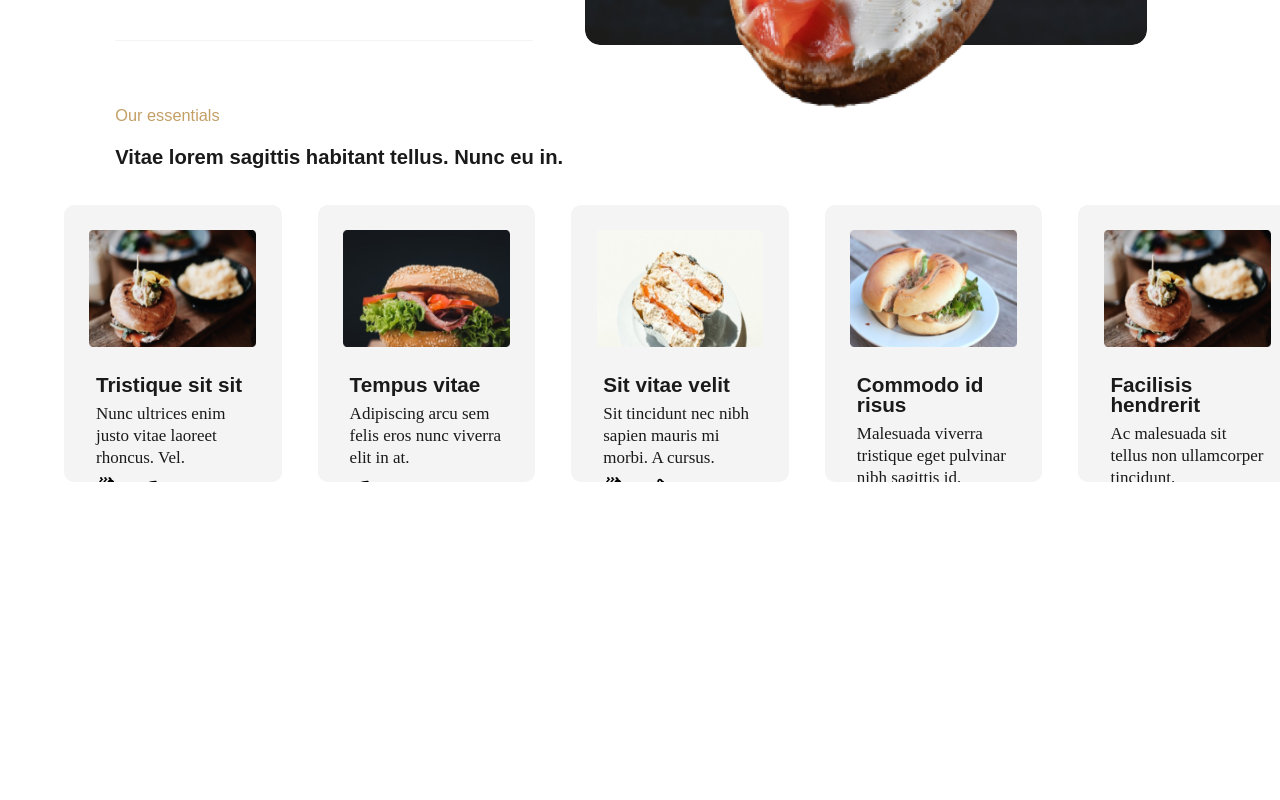
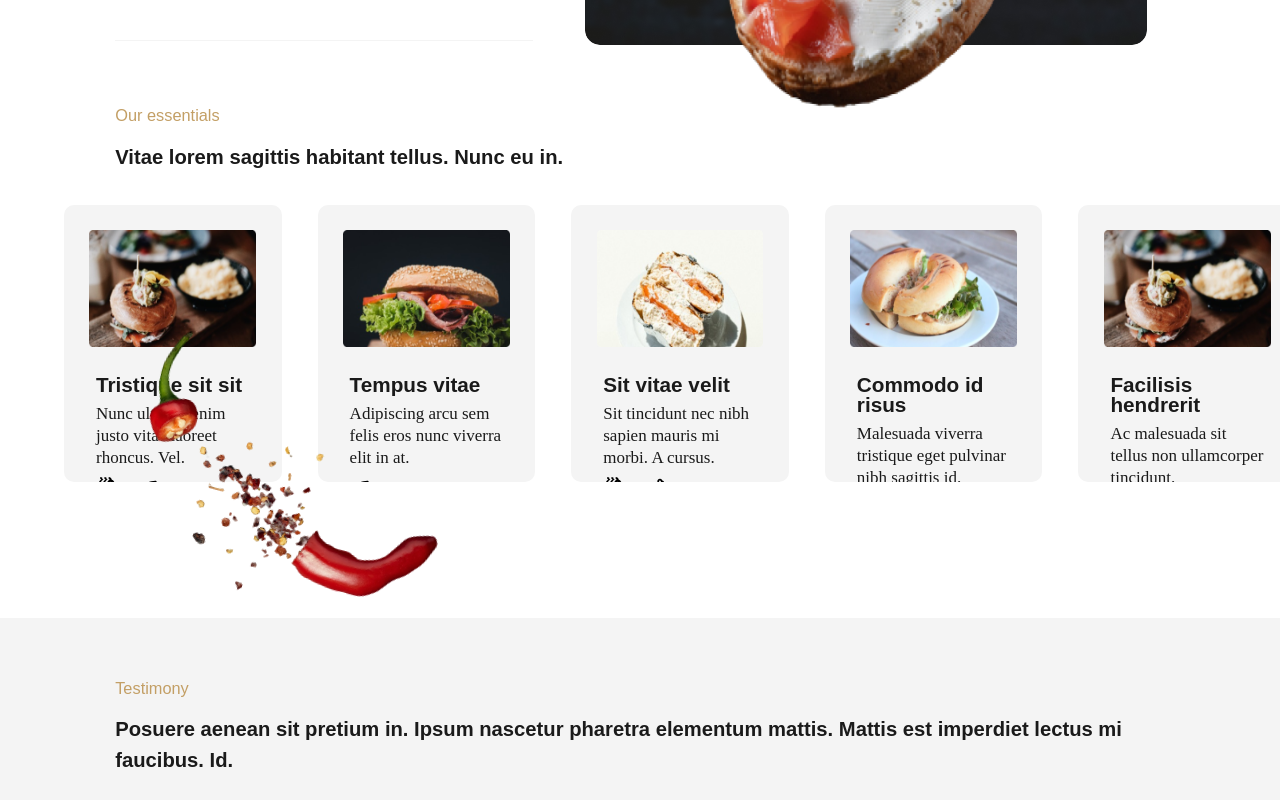
Before and after one commit to Tuvedunyel/bagel-and-co, a website built with Vite: page index.html in a window 1280 px wide. Shown: the part 685-1485 px from the top of the page. Before the commit the page ends 1303 px from the top, so only its background shows below. Built offline with nearby package versions, Linux system fonts and the light colour scheme; files whose address does not match are found by name.

Commit message:
testimony start

```diff
--- a/index.html
+++ b/index.html
@@ -162,6 +162,15 @@
           </li>
         </ul>
       </section>
+      <section id="testimony">
+        <img src="/piment.png" alt="Un piment rouge éclaté" class="piment">
+        <div class="container">
+          <h3>Testimony</h3>
+          <h2>
+            Posuere aenean sit pretium in. Ipsum nascetur pharetra elementum mattis. Mattis est imperdiet lectus mi faucibus. Id.
+          </h2>
+        </div>
+      </section>
     </main>
     <script type="module" src="/src/main.ts"></script>
   </body>
--- a/src/sass/components/_essentials.scss
+++ b/src/sass/components/_essentials.scss
@@ -2,6 +2,7 @@
   margin-bottom: 13.6rem;
   width: 100%;
   overflow: hidden;
+
   h2 {
     margin-top: 1.4rem;
     color: var(--darker);
@@ -21,7 +22,7 @@
     gap: 3.6rem;
     list-style: none;
     overflow: hidden;
-    max-width: min(95%, 1500px);
+    max-width: min(95%, 1520px);
     margin-right: 0;
     margin-left: auto;
   }
--- a/src/sass/components/_index.scss
+++ b/src/sass/components/_index.scss
@@ -1,3 +1,4 @@
 @forward "header";
 @forward "about";
 @forward "essentials";
+@forward "testimony";
--- /dev/null
+++ b/src/sass/components/_testimony.scss
@@ -0,0 +1,19 @@
+#testimony {
+  background: var(--light-gray);
+  position: relative;
+  padding-block: 5.8rem 2.5rem;
+  width: 100%;
+
+  .piment {
+    position: absolute;
+    top: -45rem;
+    left: 10rem;
+  }
+
+  h2 {
+    margin-top: 1.4rem;
+    color: var(--darker);
+    font-family: "avenirheavy", sans-serif;
+    font-weight: 800;
+  }
+}
```
Also changed, not shown: README.md (added), public/piment.png (added).
